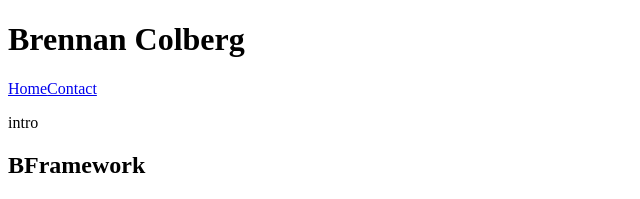
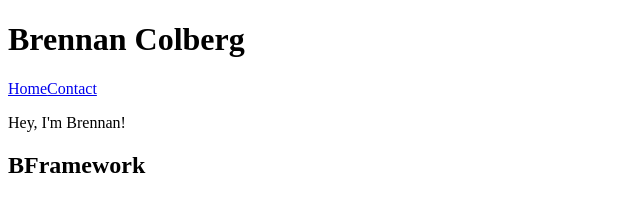
Before and after one commit to BrennanColberg/website, a React (Create React App) app: page / in a window 1280 px wide. Shown: the top 199 px of the page, without its empty margins (0-640 px from the left). Built offline with nearby package versions, Linux system fonts and the light colour scheme.

Commit message:
refactored App, removed Intro.js, added & implemented intro.json

```diff
--- a/src/App.js
+++ b/src/App.js
@@ -1,19 +1,15 @@
-import React, { Component } from 'react';
+import React from 'react';
 import Menu from './Menu.js';
-import Intro from './Intro.js';
 import Projects from './Projects.js';
+import introJSON from './assets/intro.json';
 
-class App extends Component {
-  render() {
-    return (
+const App = () => (
   <div className="App">
     <h1 className="name">Brennan Colberg</h1>
     <Menu />
-        <Intro />
+    <p>{introJSON}</p>
     <Projects />
   </div>
 );
-  }
-}
 
 export default App;
--- a/src/Intro.js
+++ /dev/null
@@ -1,13 +0,0 @@
-import React, {Component} from 'react';
-
-class Intro extends Component {
-  render() {
-    return (
-      <p className="Intro">
-        intro
-      </p>
-    );
-  }
-}
-
-export default Intro;
--- /dev/null
+++ b/src/assets/intro.json
@@ -0,0 +1 @@
+"Hey, I'm Brennan!"
```
Lines whose indentation alone changed are shown as unchanged.
